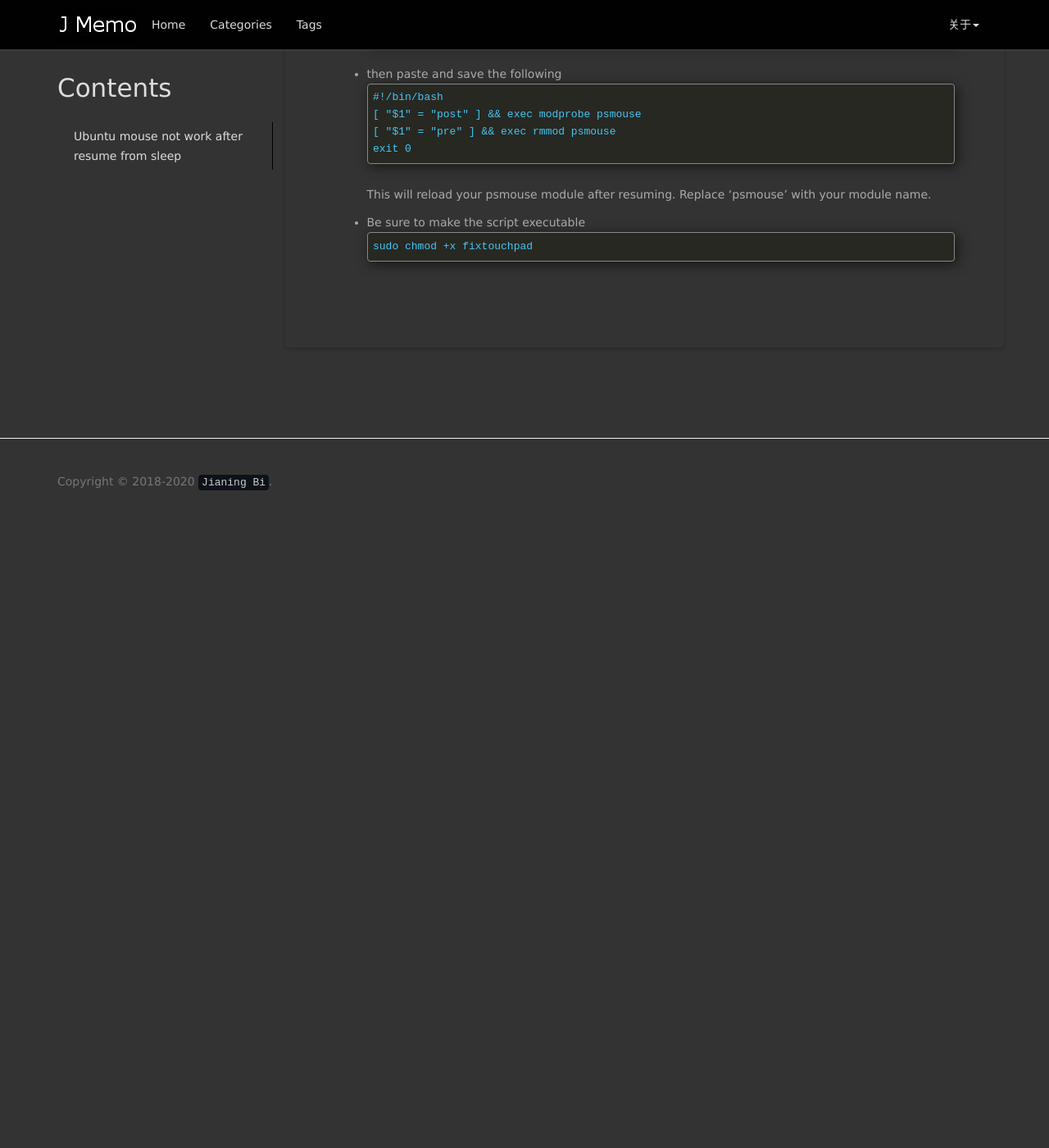
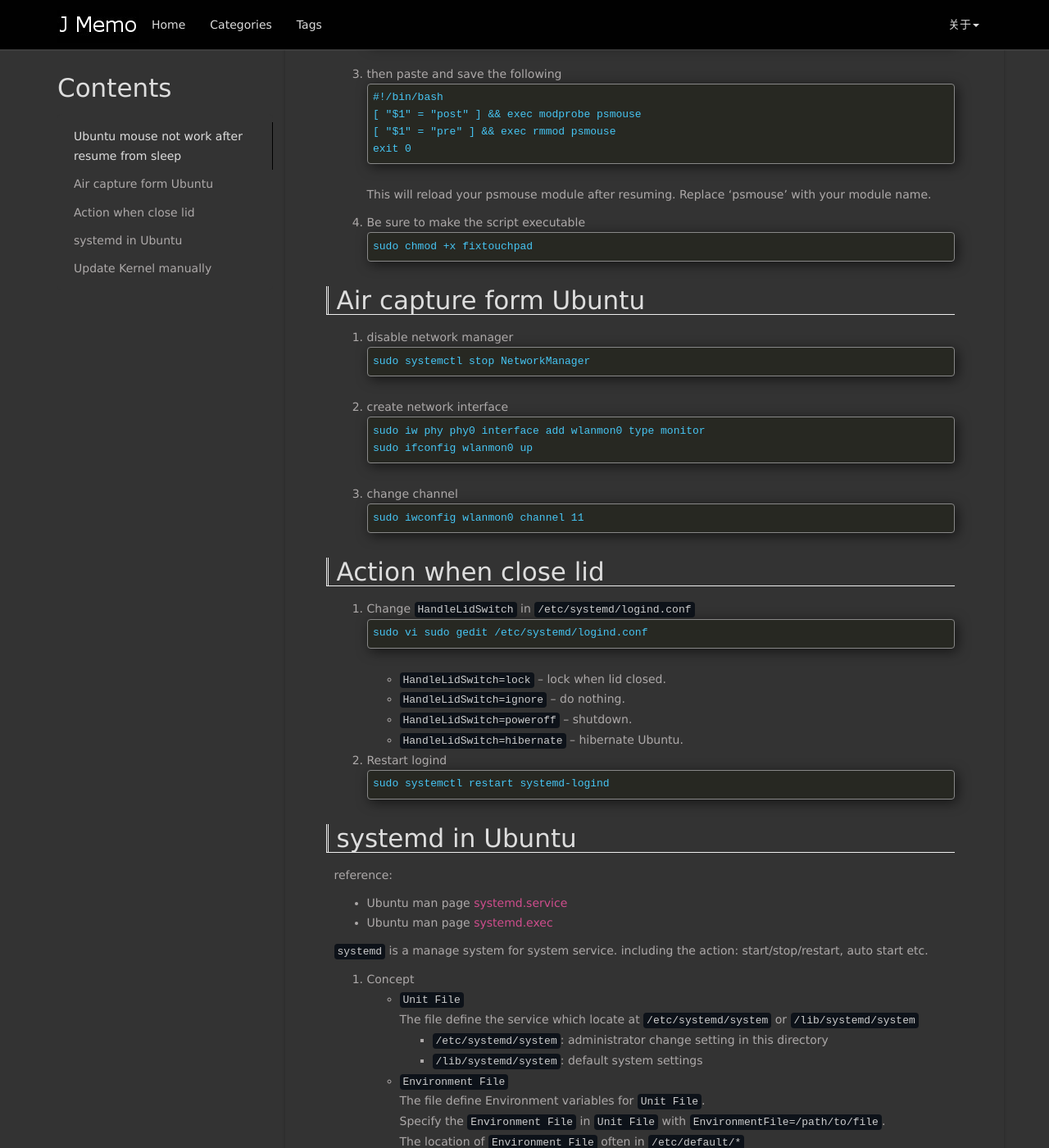
Before and after one commit to bijianing/bijianing.github.io, a Jekyll site: the page built from linux/_posts/2020-06-25-ubuntu-settings.md, in a window 1280 px wide and 1400 px high, scrolled down 747 px. Shown: the whole window at 82% size. Built offline with Jekyll 4.4.1, drawn with Linux system fonts in a browser that asks for light colours; nearby versions of some CDN libraries; comment, search, counter and statistics services are not loaded; before the commit the page ends 1377 px from its top, so only the background shows below that; some of the changed text lies outside the part shown.

Commit message:
add post

````diff
--- a/linux/_posts/2020-06-25-ubuntu-settings.md
+++ b/linux/_posts/2020-06-25-ubuntu-settings.md
@@ -25,7 +29,133 @@ $ sudo vi fixtouchpad
 exit 0
 ```
 This will reload your psmouse module after resuming. Replace 'psmouse' with your module name.
-- Be sure to make the script executable
+
+4. Be sure to make the script executable
 ```
 sudo chmod +x fixtouchpad
 ```
+
+
+Air capture form Ubuntu
+=======================
+
+1. disable network manager
+```
+sudo systemctl stop NetworkManager
+```
+
+2. create network interface
+```
+sudo iw phy phy0 interface add wlanmon0 type monitor
+sudo ifconfig wlanmon0 up
+```
+
+3. change channel
+```
+sudo iwconfig wlanmon0 channel 11
+```
+
+
+Action when close lid
+=====================
+
+1. Change `HandleLidSwitch` in `/etc/systemd/logind.conf`
+```
+sudo vi sudo gedit /etc/systemd/logind.conf
+```
+    - `HandleLidSwitch=lock` – lock when lid closed.
+    - `HandleLidSwitch=ignore` – do nothing.
+    - `HandleLidSwitch=poweroff` – shutdown.
+    - `HandleLidSwitch=hibernate` – hibernate Ubuntu.
+
+2. Restart logind
+```
+sudo systemctl restart systemd-logind
+```
+
+systemd in Ubuntu
+=================
+
+reference:
+- Ubuntu man page [systemd.service](http://manpages.ubuntu.com/manpages/cosmic/man5/systemd.service.5.html)
+- Ubuntu man page [systemd.exec](http://manpages.ubuntu.com/manpages/cosmic/man5/systemd.exec.5.html)
+
+
+`systemd` is a manage system for system service. including the action: start/stop/restart, auto start etc.
+
+1. Concept
+	* `Unit File`
+	  The file define the service which locate at `/etc/systemd/system` or `/lib/systemd/system`
+	    - `/etc/systemd/system`: administrator change setting in this directory
+	    - `/lib/systemd/system`: default system settings
+	* `Environment File`
+	  The file define Environment variables for `Unit File`.
+	  Specify the `Environment File` in `Unit File` with `EnvironmentFile=/path/to/file`.
+	  The location of `Environment File` often in `/etc/default/*`
+	* `systemctl` command
+	  The command manage services. start / stop / restart etc.
+
+2. `Unit File`
+	- example
+		```
+		[Unit]
+		Description=Start Jekyll server for bijianing.github.io
+
+		[Service]
+		Type=simple
+		EnvironmentFile=/etc/default/jekyll.bijianing.github.io
+		ExecStart=ruby $JEKYLL server -s $SRCDIR -d $DSTDIR $JEKYLL_OPTS
+		ExecStop=kill -INT $MAINPID
+
+		[Install]
+		WantedBy = multi-user.target
+		```
+3. `systemctl` command
+	- `sudo systemctl daemon-reload`
+		reload configurations of all units
+	- `sudo systemctl [start | stop | restart] unit`
+		start / stop / restart unit
+	- `sudo systemctl status unit`
+		show status of unit
+		start / stop / restart unit
+
+
+Update Kernel manually
+=====================
+
+- reference
+  [Ubuntuで最新のカーネルをお手軽にビルドする方法](https://gihyo.jp/admin/serial/01/ubuntu-recipe/0526?page=2)
+- build kernel need 30GB disk space, So I used USB HDD(80GB)
+
+
+1. Install necessary packages
+```
+sudo apt install git ccache fakeroot libncurses5-dev
+sudo apt build-dep linux
+```
+
+2. Download source code
+```
+git clone https://git.kernel.org/pub/scm/linux/kernel/git/torvalds/linux.git
+cd linux
+```
+
+3. Prepare config file
+```
+mkdir ../build
+cp /boot/config-`uname -r` ../build/.config
+scripts/config --file ../build/.config --disable DEBUG_INFO
+make O=../build/ olddefconfig
+```
+
+4. Build kernel and modules
+```
+time make -j9 O=../build/ LOCALVERSION=-stock
+time make modules -j9 O=../build/ LOCALVERSION=-stock
+```
+
+5. Create and install packages for Ubuntu
+```
+make bindeb-pkg O=../build/ LOCALVERSION=-stock
+sudo apt install ../*.deb
+```
````
Also changed, not shown: other parts of linux/_posts/2020-06-25-ubuntu-settings.md (+8 -4 lines), linux/_posts/2018-03-01-vim.md (+10 -0 lines), network/_posts/2019-02-21-ssl-key-certificate.md (line endings or trailing spaces).
